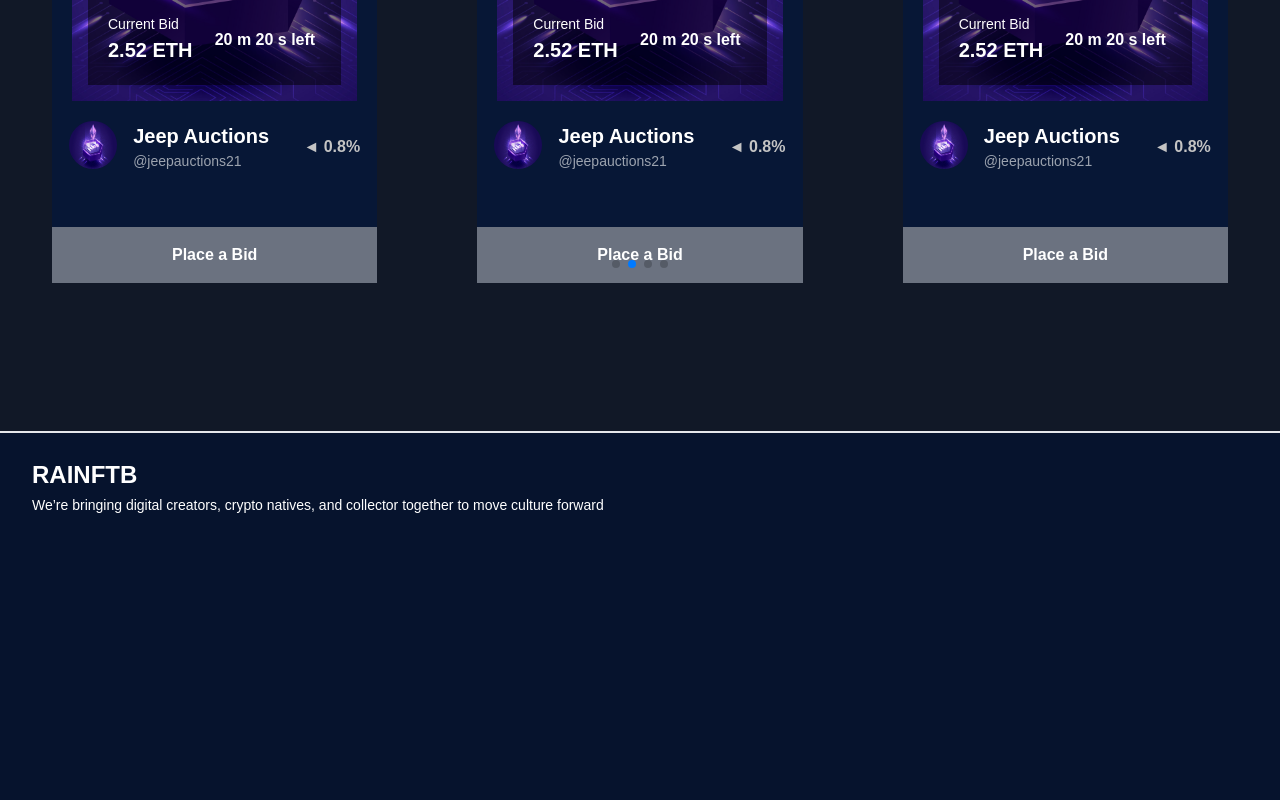
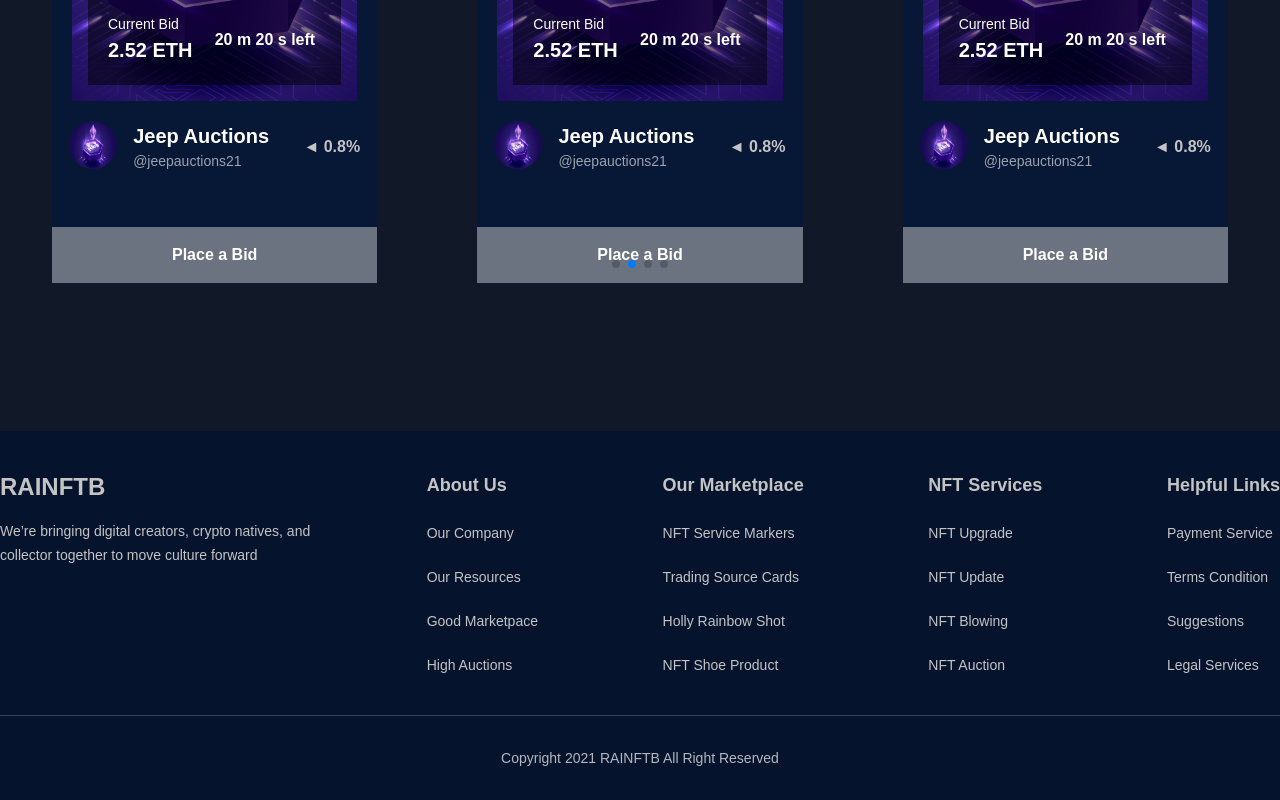
Before and after one commit to BeastNectus/rainftb-landing-page, an Angular app: page / in a window 1280 px wide. Shown: the part 1401-2201 px from the top of the page. Before the commit the page ends 1942 px from the top, so only its background shows below. Built offline with nearby package versions, Linux system fonts and the light colour scheme.

Commit message:
added footer section

```diff
--- a/src/app/pages/footer/footer.component.html
+++ b/src/app/pages/footer/footer.component.html
@@ -1,12 +1,29 @@
-<footer class="border-t-2">
-    <div class="mx-auto flex max-w-7xl items-center justify-between p-6 lg:px-8">
-        <div class="flex lg:flex-1">
-            <a href="#" class="-m-1.5 p-1.5">
-                <span class="h-8 w-auto text-white text-[24px] font-bold" alt="">RAINFTB</span>
-                <p class="text-white text-[14px] leading-[24px] font-normal">
-                    We’re bringing digital creators, crypto natives, and collector together to move culture forward
+<footer class="flex flex-col justify-center items-center">
+    <div class="max-w-7xl w-full flex items-start justify-between py-10">
+        <div class="w-1/4 flex items-start justify-start   text-[#C4C4C4]">
+            <a href="#" class="flex flex-col gap-4">
+                <span class="w-autoe text-2xl font-bold" alt="">RAINFTB</span>
+                <p class="text-[14px] leading-[24px] font-normal">
+                    We’re bringing digital creators, crypto natives, and
+                    collector together to move culture forward
                 </p>
             </a>
         </div>
+
+        <div class="w-2/3 flex flex-row justify-between">
+            <ng-container *ngFor="let link of links">
+                <div class="flex flex-col gap-6 items-start text-[#C4C4C4]">
+                    <h2 class="text-lg font-semibold">{{ link.title }}</h2>
+                    <ng-container *ngFor="let section of link.section">
+                        <a class="text-sm cursor-pointer">{{ section.label }}</a>
+                    </ng-container>
+                </div>
+            </ng-container>
+        </div>
+    </div>
+    <div
+        class="max-w-7xl w-full text-sm text-[#FFFFFFB2] text-center py-8 border-t border-[#FFFFFF] border-opacity-20"
+    >
+        Copyright 2021 RAINFTB All Right Reserved
     </div>
 </footer>
--- a/src/app/pages/footer/footer.component.ts
+++ b/src/app/pages/footer/footer.component.ts
@@ -1,12 +1,51 @@
+import { CommonModule } from '@angular/common';
 import { Component } from '@angular/core';
 
 @Component({
   selector: 'app-footer',
   standalone: true,
-  imports: [],
+  imports: [CommonModule],
   templateUrl: './footer.component.html',
   styleUrl: './footer.component.scss'
 })
 export class FooterComponent {
 
+  links = [
+    {
+      "title": "About Us",
+      "section": [
+        { "label": "Our Company" },
+        { "label": "Our Resources" },
+        { "label": "Good Marketpace" },
+        { "label": "High Auctions" }
+      ]
+    },
+    {
+      "title": "Our Marketplace",
+      "section": [
+        { "label": "NFT Service Markers" },
+        { "label": "Trading Source Cards" },
+        { "label": "Holly Rainbow Shot" },
+        { "label": "NFT Shoe Product" }
+      ]
+    },
+    {
+      "title": "NFT Services",
+      "section": [
+        { "label": "NFT Upgrade" },
+        { "label": "NFT Update" },
+        { "label": "NFT Blowing" },
+        { "label": "NFT Auction" }
+      ]
+    },
+    {
+      "title": "Helpful Links",
+      "section": [
+        { "label": "Payment Service" },
+        { "label": "Terms Condition" },
+        { "label": "Suggestions" },
+        { "label": "Legal Services" }
+      ]
+    }
+  ]
 }
```
